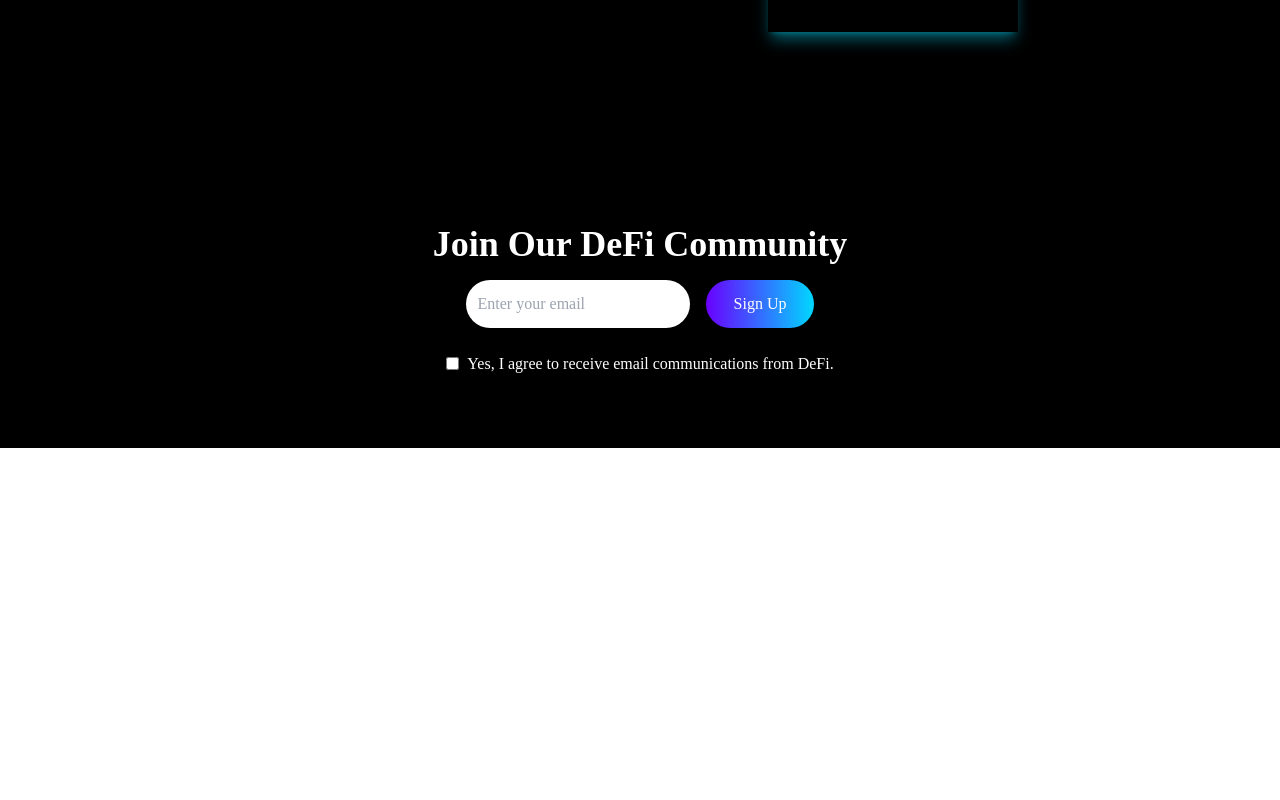
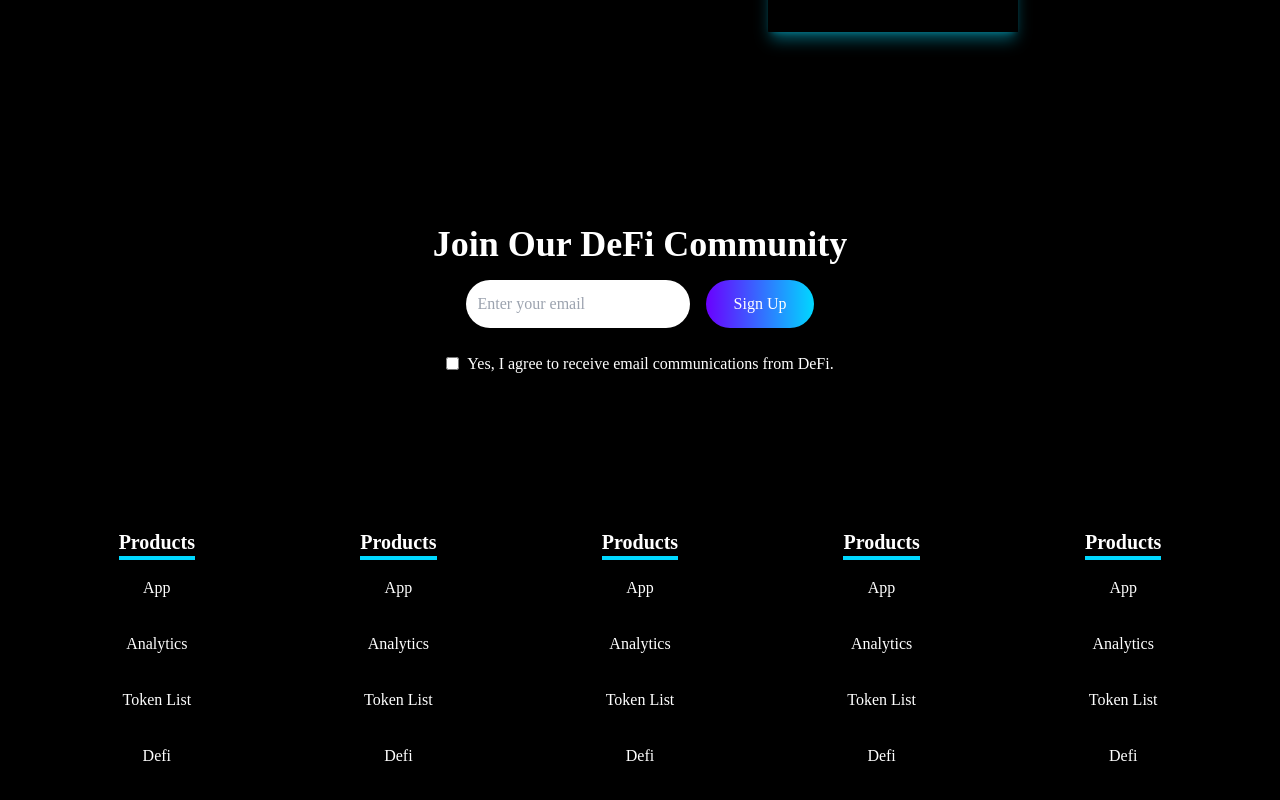
Before and after one commit to oceanesalle/TailwindCss-website, a React (Create React App) app in the folder tailwindcss/: page / in a window 1280 px wide. Shown: the part 1913-2713 px from the top of the page. Before the commit the page ends 2361 px from the top, so only its background shows below. Built offline with nearby package versions, Linux system fonts and the light colour scheme.

Commit message:
footer component

```diff
--- a/tailwindcss/src/App.js
+++ b/tailwindcss/src/App.js
@@ -5,6 +5,7 @@
 import AboutCard from './components/AboutCard';
 import Developers from './components/Developers';
 import Subscribe from './components/Subscribe';
+import Footer from './components/Footer';
 
 function App() {
   return (
@@ -15,7 +16,7 @@
       <AboutCard />
       <Developers />
       <Subscribe />
-
+      <Footer/>
 
     </div>
   );
--- /dev/null
+++ b/tailwindcss/src/components/Footer.jsx
@@ -0,0 +1,57 @@
+import React from 'react'
+
+const Footer = () => {
+  return (
+    <div className='bg-black text-white text-center py-16'>
+        <div className='max-w-[1240px] mx-auto px-4 grid grid-cols-2 lg:grid-cols-5'>
+            <div>
+                <h3 className='font-bold text-xl border-b-4 border-[#00d8ff] inline-block mt-4'>Products</h3>
+                <ul>
+                    <li>App</li>
+                    <li>Analytics</li>
+                    <li>Token List</li>
+                    <li>Defi</li>
+                </ul>
+            </div>
+            <div>
+                <h3 className='font-bold text-xl border-b-4 border-[#00d8ff] inline-block mt-4'>Products</h3>
+                <ul>
+                    <li>App</li>
+                    <li>Analytics</li>
+                    <li>Token List</li>
+                    <li>Defi</li>
+                </ul>
+            </div>
+            <div>
+                <h3 className='font-bold text-xl border-b-4 border-[#00d8ff] inline-block mt-4'>Products</h3>
+                <ul>
+                    <li>App</li>
+                    <li>Analytics</li>
+                    <li>Token List</li>
+                    <li>Defi</li>
+                </ul>
+            </div>
+            <div>
+                <h3 className='font-bold text-xl border-b-4 border-[#00d8ff] inline-block mt-4'>Products</h3>
+                <ul>
+                    <li>App</li>
+                    <li>Analytics</li>
+                    <li>Token List</li>
+                    <li>Defi</li>
+                </ul>
+            </div>
+            <div>
+                <h3 className='font-bold text-xl border-b-4 border-[#00d8ff] inline-block mt-4'>Products</h3>
+                <ul>
+                    <li>App</li>
+                    <li>Analytics</li>
+                    <li>Token List</li>
+                    <li>Defi</li>
+                </ul>
+            </div>
+        </div>
+    </div>
+  )
+}
+
+export default Footer
```
